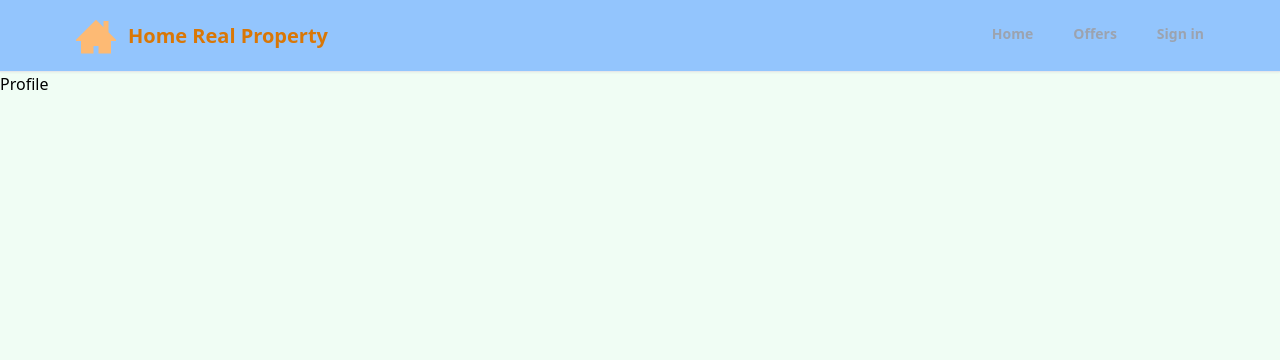
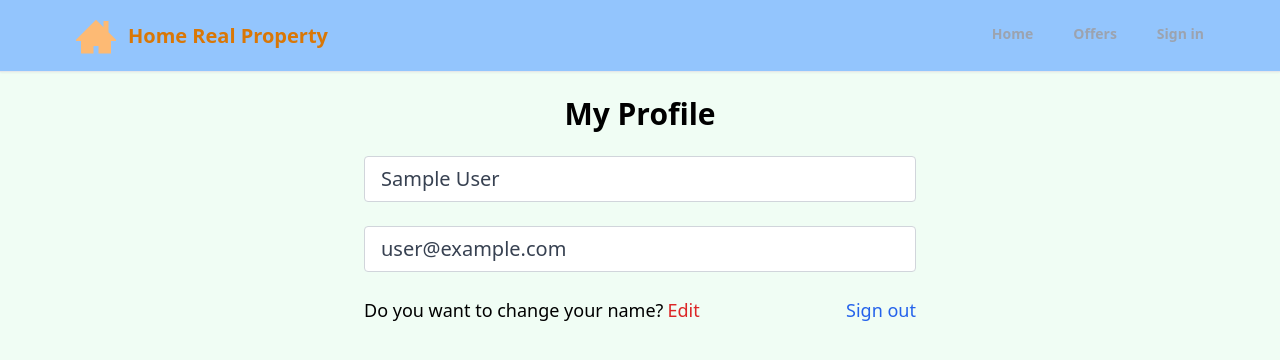
Before and after one commit to normanleonor1961/olx-clone-react, a React (Create React App) app: page /profile in a window 1280 px wide. Shown: the top 360 px of the page. Built offline with nearby package versions, Linux system fonts and the light colour scheme; no server answers; sample sign-in values are in the browser's storage.

Commit message:
Activate profile component add custom hook

```diff
--- a/src/App.js
+++ b/src/App.js
@@ -2,6 +2,7 @@
 import Home from "./pages/Home";
 import Profile from "./pages/Profile";
 import SignUp from "./pages/SignUp";
+import PrivateRoute from "./pages/components/PrivateRoute";
 import SignIn from "./pages/SignIn";
 import Offers from "./pages/Offers";
 import ForgotPassword from "./pages/ForgotPassword";
@@ -16,7 +17,9 @@
         <Header/>
         <Routes>
             <Route path="/" element={<Home/>} />
-            <Route path="/profile" element={<Profile/>} />
+            <Route path="/profile" element={<PrivateRoute/>}>
+              <Route path="/profile" element={<Profile/>} />
+            </Route>
             <Route path="/sign-in" element={<SignIn/>} />
             <Route path="/sign-up" element={<SignUp/>} />
             <Route path="/forgot-password" element={<ForgotPassword/>} />
--- /dev/null
+++ b/src/hooks/useAuthStatus.jsx
@@ -0,0 +1,18 @@
+import { getAuth, onAuthStateChanged } from 'firebase/auth'
+import React, { useEffect, useState } from 'react'
+
+export function useAuthStatus() {
+    const [loggedIn, setLoggedIn] = useState(false)
+    const [checkingStatus, setCheckingStatus] = useState(true)
+
+    useEffect(() => {
+        const auth = getAuth()
+        onAuthStateChanged(auth, (user)=> {
+            if(user){
+                setLoggedIn(true)
+            }
+            setCheckingStatus(false)
+        })
+    }, [])
+  return {loggedIn, checkingStatus}
+}
--- a/src/pages/Profile.jsx
+++ b/src/pages/Profile.jsx
@@ -1,7 +1,45 @@
-import React from 'react'
+import { getAuth } from 'firebase/auth'
+import React, { useState } from 'react'
+import { useNavigate } from 'react-router'
 
 export default function Profile() {
+  const navigate = useNavigate()
+  const auth = getAuth()
+  const [formData, setFormData] = useState({
+    name: auth.currentUser.displayName,
+    email: auth.currentUser.email,
+  })
+      const {name, email} = formData
+    function onLogout(){
+      auth.signOut()
+      navigate("/")
+    }
+
   return (
-    <div>Profile</div>
+    <>
+      <section className='max-w-6xl mx-auto flex justify-center items-center flex-col'>
+        <h1 className='text-3xl text-center mt-6 font-bold'>My Profile</h1>
+        <div className='w-full md:w-[50%] mt-6 px-3'>
+          <form>
+            {/*Name Input*/}
+            <input type="text" id="name" value={name} disabled className='mb-6 w-full px-4 py-2 text-xl text-gray-700 bg-white border border-gray-300 rounded transition ease-in-out'/>
+
+            {/* Email Input */}
+            <input type="email" id="email" value={email} disabled className='mb-6 w-full px-4 py-2 text-xl text-gray-700 bg-white border border-gray-300 rounded transition ease-in-out'/>
+
+            <div className='flex justify-between whitespace-nowrap text-sm sm:text-lg mb-6'>
+              <p className='flex items-center mb-6 '>Do you want to change your name?
+                  <span className='text-red-600 hover:text-red-700 transition ease-in-out duration-200 ml-1 cursor-pointer'>Edit</span>
+              </p>
+              <p onClick={onLogout} className='text-blue-600 hover:text-blue-800 transition ease-in-out duration-200 cursor-pointer'>
+                Sign out
+              </p>
+            </div>
+
+
+          </form>
+        </div>
+    </section>
+    </>
   )
 }
--- /dev/null
+++ b/src/pages/components/PrivateRoute.jsx
@@ -0,0 +1,12 @@
+import { Navigate, Outlet } from 'react-router'
+import { useAuthStatus } from '../../hooks/useAuthStatus'
+
+export default function PrivateRoute() {
+    const {loggedIn, checkingStatus} = useAuthStatus()
+    if(checkingStatus){
+      return <h3>Loading...</h3>
+    }
+  return (
+loggedIn ? <Outlet/> : <Navigate to="/sign-in"/>
+  )
+}
```
